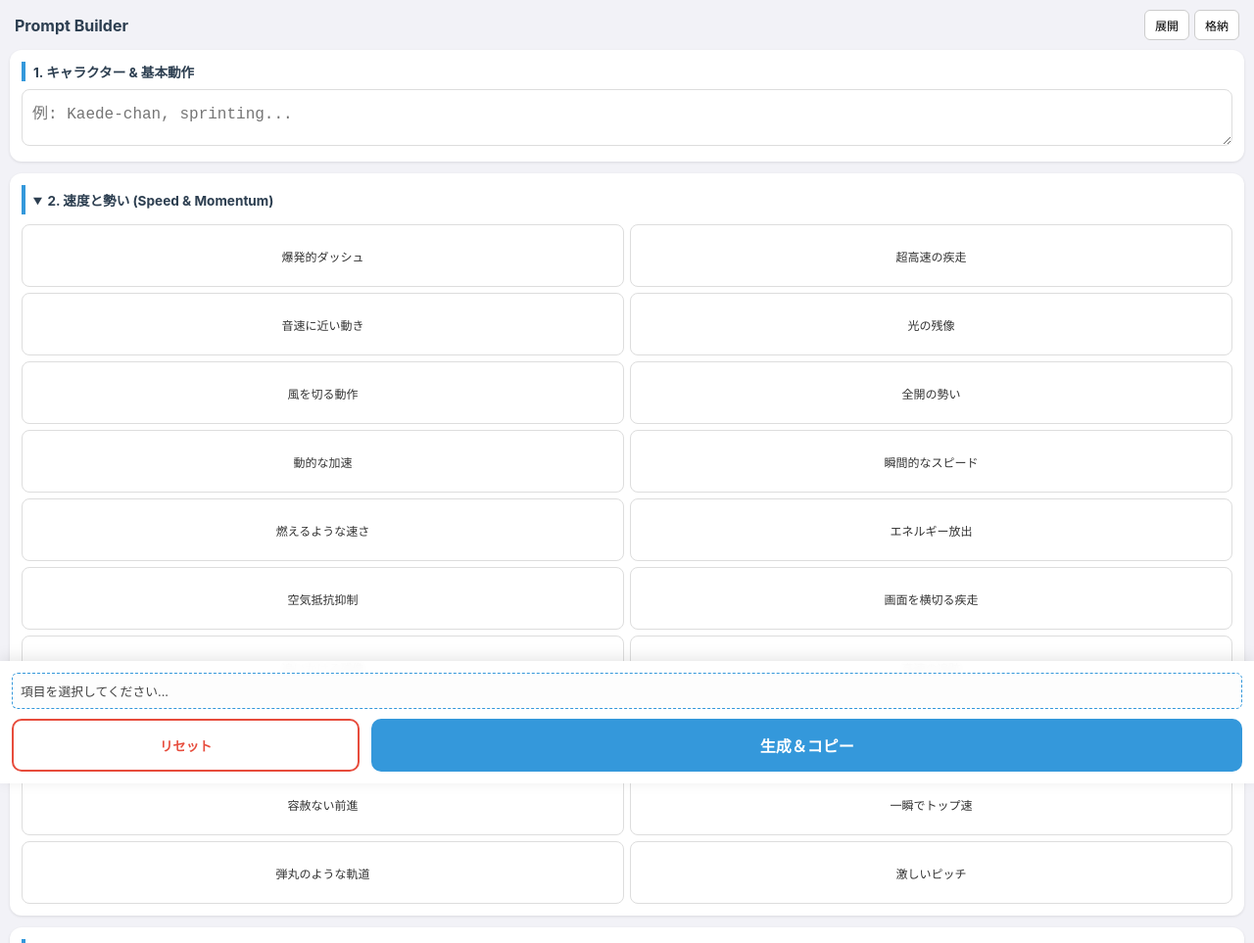
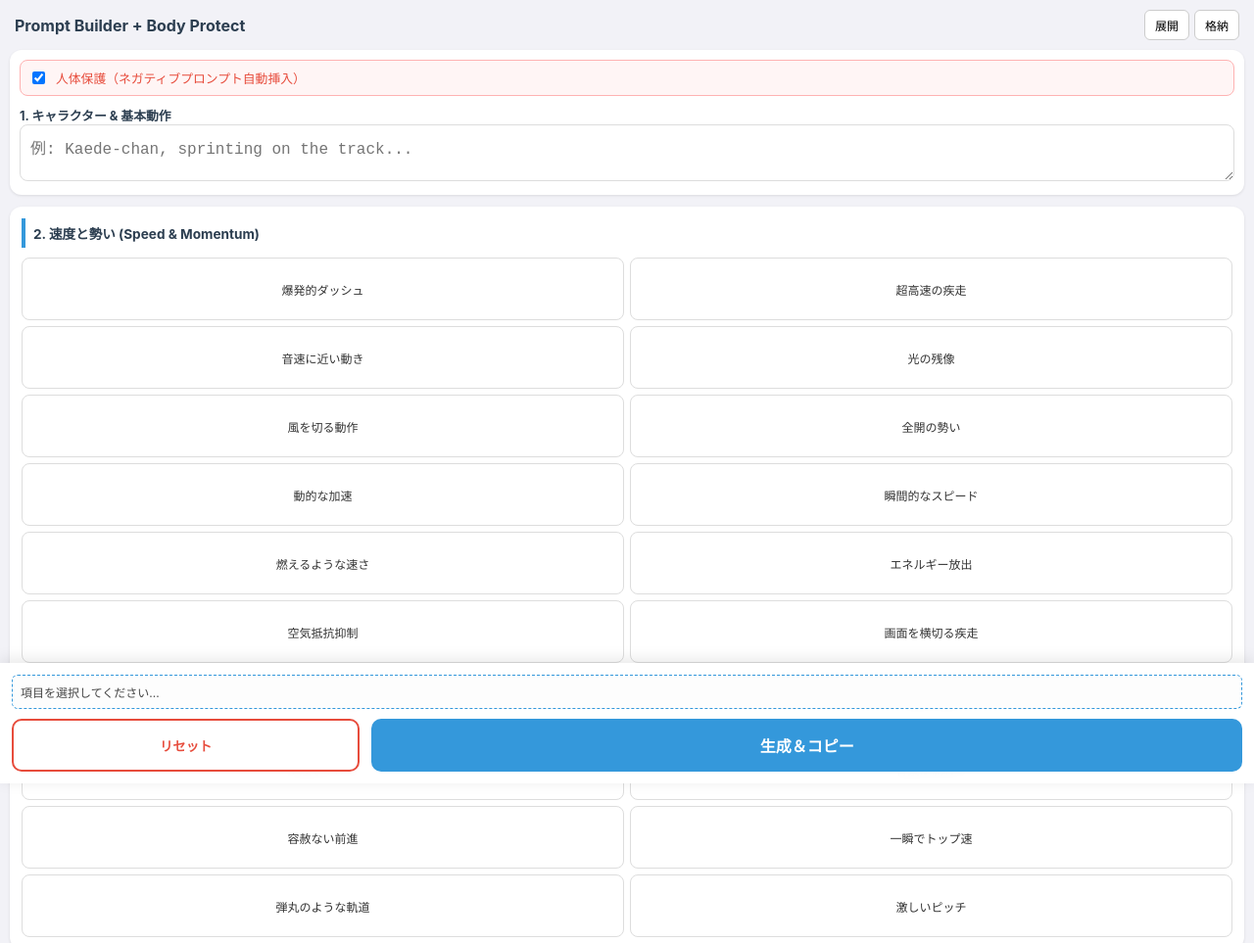
Before and after one commit to sakaSORA/pronputo02, a plain HTML site: page index.html in a window 1280 px wide. Shown: the top 963 px of the page at 98% size. Drawn offline with Linux system fonts and the light colour scheme.

Commit message:
Add files via upload

```diff
--- a/index.html
+++ b/index.html
@@ -3,7 +3,7 @@
 <head>
     <meta charset="UTF-8">
     <meta name="viewport" content="width=device-width, initial-scale=1.0, maximum-scale=1.0, user-scalable=no">
-    <title>Video Prompt Builder</title>
+    <title>Video Prompt Builder PWA</title>
     <link rel="manifest" href="manifest.json">
     <link rel="apple-touch-icon" href="icon-512.png">
     <meta name="theme-color" content="#3498db">
@@ -15,6 +15,7 @@
             --primary: #2c3e50;
             --accent: #3498db;
             --danger: #e74c3c;
+            --success: #27ae60;
             --bg: #f2f2f7;
             --card: #ffffff;
             --text: #333;
@@ -26,7 +27,7 @@
             color: var(--text);
             margin: 0;
             padding: 10px;
-            padding-bottom: 160px;
+            padding-bottom: 180px; /* フッター高さを考慮 */
         }
 
         .header {
@@ -68,6 +69,9 @@
             border-left: 4px solid var(--accent);
             padding-left: 8px;
             margin-bottom: 8px;
+            display: flex;
+            justify-content: space-between;
+            align-items: center;
         }
 
         textarea {
@@ -78,6 +82,20 @@
             font-size: 1rem;
             box-sizing: border-box;
             background: #fff;
+        }
+
+        /* ネガティブプロンプト用トグルスイッチ */
+        .toggle-container {
+            display: flex;
+            align-items: center;
+            gap: 8px;
+            font-size: 0.8rem;
+            color: var(--danger);
+            background: #fff5f5;
+            padding: 8px;
+            border-radius: 8px;
+            border: 1px solid #feb2b2;
+            margin-bottom: 10px;
         }
 
         .tag-container {
@@ -115,17 +133,17 @@
             left: 0;
             right: 0;
             background: rgba(255,255,255,0.95);
-            backdrop-filter: blur(5px);
+            backdrop-filter: blur(8px);
             padding: 12px;
             box-shadow: 0 -3px 15px rgba(0,0,0,0.1);
             z-index: 1000;
         }
 
         .preview {
-            font-size: 0.8rem;
+            font-size: 0.75rem;
             color: #444;
             margin-bottom: 10px;
-            max-height: 50px;
+            max-height: 60px;
             overflow-y: auto;
             word-break: break-all;
             background: #fdfdfd;
@@ -166,16 +184,20 @@
 <body>
 
     <div class="header">
-        <h1>Prompt Builder</h1>
+        <h1>Prompt Builder + Body Protect</h1>
         <div class="control-btns">
             <button class="btn-small" onclick="toggleDetails(true)">展開</button>
             <button class="btn-small" onclick="toggleDetails(false)">格納</button>
         </div>
     </div>
 
-    <div class="section">
-        <div class="section-title">1. キャラクター & 基本動作</div>
-        <textarea id="charInput" rows="2" placeholder="例: Kaede-chan, sprinting..."></textarea>
+    <div class="section" style="padding: 10px;">
+        <label class="toggle-container">
+            <input type="checkbox" id="negToggle" checked onchange="renderPreview()">
+            <span>人体保護（ネガティブプロンプト自動挿入）</span>
+        </label>
+        <div class="section-title" style="border:none; padding:0; margin:0; font-size:0.8rem;">1. キャラクター & 基本動作</div>
+        <textarea id="charInput" rows="2" placeholder="例: Kaede-chan, sprinting on the track..."></textarea>
     </div>
 
     <div id="appBody"></div>
@@ -196,16 +218,15 @@
     </div>
 
 <script>
-// PWA Service Worker Registration
+// PWA Service Worker
 if ('serviceWorker' in navigator) {
     window.addEventListener('load', () => {
-        navigator.serviceWorker.register('./sw.js').then(reg => {
-            console.log('SW registered');
-        }).catch(err => {
-            console.log('SW registration failed', err);
-        });
+        navigator.serviceWorker.register('./sw.js').then(reg => console.log('SW OK')).catch(err => console.log('SW ERR'));
     });
 }
+
+// 人体保護用ネガティブプロンプト
+const NEGATIVE_PROMPT = "### Negative Prompt ###\ndeformed, extra limbs, bad anatomy, missing fingers, malformed hands, floating limbs, disconnected limbs, mutation, gross proportions, mutated hands, blurry, low quality, distorted body, unrealistic movement, glitch, morphing.";
 
 const dictionary = [
     {
@@ -311,7 +332,7 @@ const dictionary = [
 ];
 
 let selectedEn = new Set();
-let history = JSON.parse(localStorage.getItem('vHistoryPWA') || '[]');
+let history = JSON.parse(localStorage.getItem('vHistoryPWA_NP') || '[]');
 
 function buildApp() {
     const container = document.getElementById('appBody');
@@ -349,8 +370,15 @@ function renderPreview() {
     const char = document.getElementById('charInput').value.trim();
     const orderedSelected = [];
     dictionary.forEach(cat => cat.items.forEach(i => { if(selectedEn.has(i.en)) orderedSelected.push(i.en); }));
-    const tags = orderedSelected.join(', ');
-    const full = (char ? char + (tags ? ', ' : '') : '') + tags;
+
+    let tags = orderedSelected.join(', ');
+    let full = (char ? char + (tags ? ', ' : '') : '') + tags;
+
+    // ネガティブプロンプトの連結
+    if(document.getElementById('negToggle').checked) {
+        full += "\n\n" + NEGATIVE_PROMPT;
+    }
+
     document.getElementById('preview').innerText = full || "項目を選択してください...";
 }
 
@@ -370,14 +398,14 @@ function copyPrompt() {
     const text = document.getElementById('preview').innerText;
     if (!text || text === "項目を選択してください...") return;
     navigator.clipboard.writeText(text).then(() => {
-        alert("コピー完了！");
+        alert("コピー完了！人体保護プロンプトを適用しました。");
         saveToHistory(text);
     });
 }
 
 function saveToHistory(text) {
     history = [text, ...history.filter(t => t !== text)].slice(0, 5);
-    localStorage.setItem('vHistoryPWA', JSON.stringify(history));
+    localStorage.setItem('vHistoryPWA_NP', JSON.stringify(history));
     updateHistory();
 }
 
@@ -393,7 +421,9 @@ function updateHistory() {
 
 function reuse(idx) {
     const text = history[idx];
-    document.getElementById('charInput').value = text;
+    // 再利用時はネガティブプロンプト部分を除去してセット（重複防止）
+    const cleanText = text.split("### Negative Prompt ###")[0].trim();
+    document.getElementById('charInput').value = cleanText;
     selectedEn.clear();
     document.querySelectorAll('.tag').forEach(t => t.classList.remove('selected'));
     renderPreview();
--- a/sw.js
+++ b/sw.js
@@ -1,4 +1,4 @@
-const CACHE_NAME = 'app-v1'; // 更新時はここを変更
+const CACHE_NAME = 'app-v2'; // 更新時はここを変更
 const ASSETS = [
   './index.html',
   './manifest.json',
```
